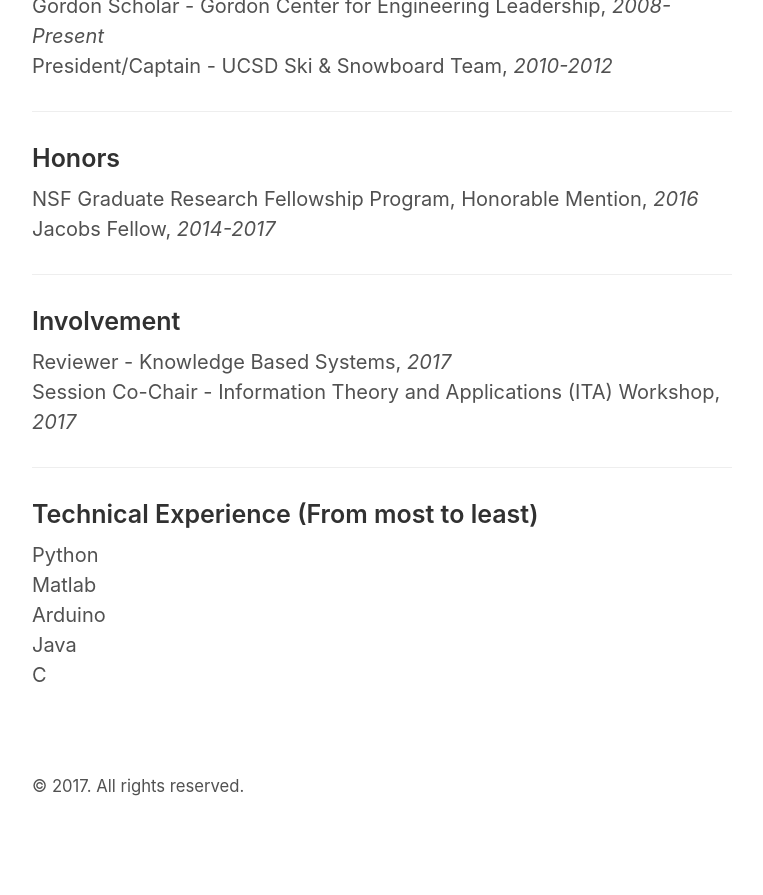
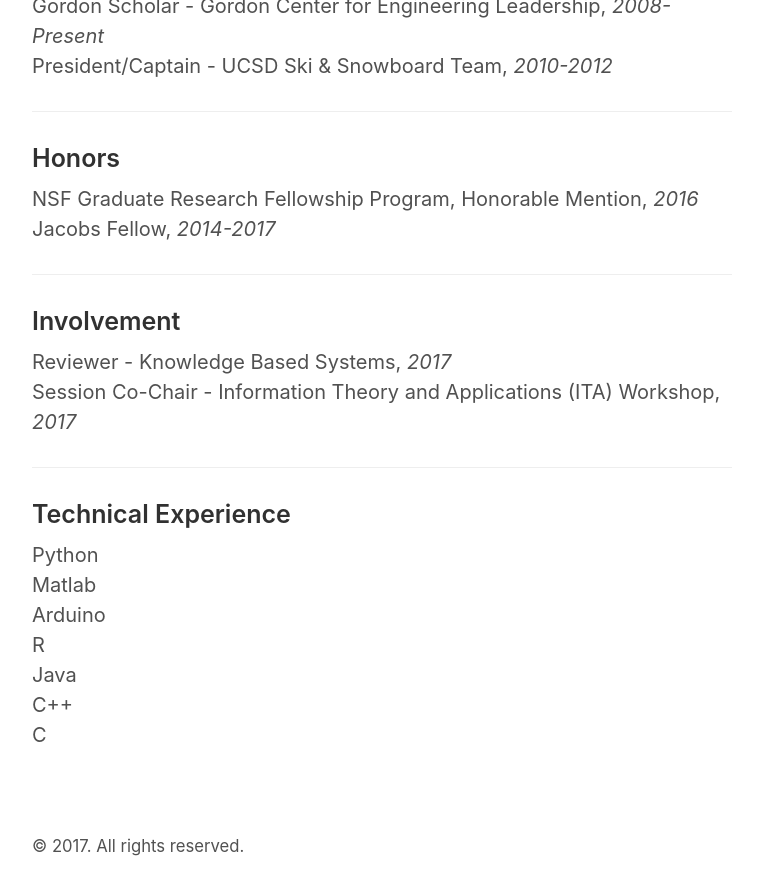
Before and after one commit to gabeschamberg/gabeschamberg.github.io, a Jekyll site: the page built from cv.md, in a window 1280 px wide and 900 px high, scrolled down 1155 px. Shown: the top 895 px of the window, without its empty margins (258-1021 px from the left). Built offline with Jekyll 4.4.1, drawn with Linux system fonts in a browser that asks for light colours; before the commit the page ends 1995 px from its top, so only the background shows below that.

Commit message:
updating cv

```diff
--- a/cv.md
+++ b/cv.md
@@ -59,10 +59,12 @@ Session Co-Chair - Information Theory and Applications (ITA) Workshop, *2017*
 
 -----
 
-### Technical Experience (From most to least)
+### Technical Experience
 
 Python \\
 Matlab \\
 Arduino \\
+R \\
 Java \\
+C++ \\
 C
```
